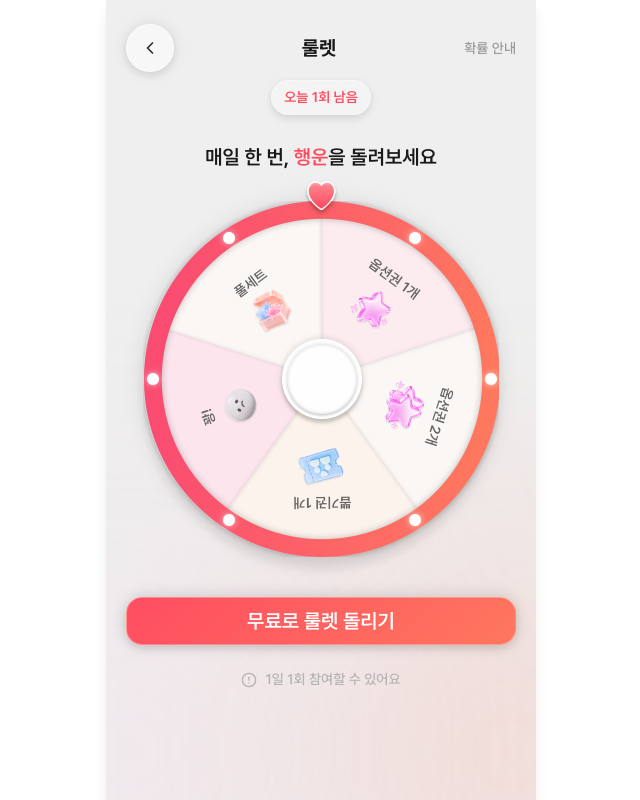
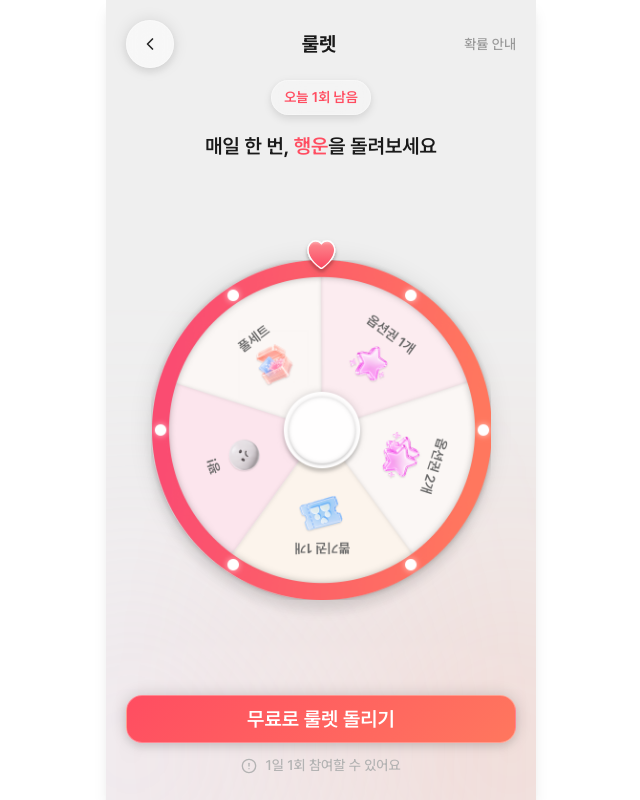
Before and after one commit to COMAtching/COMAtching5_FE, a Next.js app: page /roulette/free in a window 1280 px wide. Shown: the whole page, without its empty margins (319-959 px from the left). Built offline with nearby package versions, Linux system fonts and the light colour scheme; no server answers.

Commit message:
feat: 한화면에 들어가게 수정

```diff
--- a/app/roulette/free/_components/Roulette.tsx
+++ b/app/roulette/free/_components/Roulette.tsx
@@ -31,59 +31,53 @@ const Roulette = forwardRef<RouletteHandle, RouletteProps>(
   ({ onFinish, onSpinChange, className }, ref) => {
     const [isSpinning, setIsSpinning] = useState(false);
     const [rotation, setRotation] = useState(0);
-    const hapticTimersRef = useRef<NodeJS.Timeout[]>([]);
-
-    // 언마운트 시 진동 및 타이머 정리
+    // 언마운트 시 진행 중인 진동 즉시 중단
     useEffect(() => {
       return () => {
-        hapticTimersRef.current.forEach(clearTimeout);
         if (typeof window !== "undefined" && "vibrate" in navigator) {
           navigator.vibrate(0);
         }
       };
     }, []);
 
-    // 갤럭시 등 안드로이드 브라우저 햅틱 피드백 (회전 감속에 맞춤)
+    // 갤럭시 등 안드로이드 크롬 햅틱 피드백 (회전 감속에 맞춘 연속 진동 패턴)
     const triggerHapticFeedback = () => {
       if (typeof window === "undefined" || !("vibrate" in navigator)) return;
 
-      // 이전 타이머 정리
-      hapticTimersRef.current.forEach(clearTimeout);
-      hapticTimersRef.current = [];
+      try {
+        // 기존 진동 즉시 정지
+        navigator.vibrate(0);
 
-      // 1. 출발 순간 진동
-      navigator.vibrate(35);
+        // [진동, 대기, 진동, 대기...] 형식의 패턴 생성 (총 7초 회전과 싱크)
+        const pattern: number[] = [];
+        let elapsed = 0;
+        let pause = 75; // 초기 빠른 회전 시 대기 간격
 
-      // 2. 회전하는 동안 점점 느려지는 틱 진동
-      let elapsed = 0;
-      let delay = 60;
+        // 0초부터 ~6.3초까지 감속되는 틱 진동 패턴 생성
+        while (elapsed < 6300) {
+          // 손끝에 확실히 느껴지도록 25ms ~ 45ms 강도로 점진적 조절
+          const vibDuration = elapsed < 3000 ? 30 : elapsed < 5000 ? 38 : 45;
+          pattern.push(vibDuration);
+          pattern.push(pause);
+          elapsed += vibDuration + pause;
+          // 회전이 느려질수록 진동 간격을 점차 넓힘
+          pause = Math.min(800, Math.floor(pause * 1.09));
+        }
 
-      const tick = () => {
-        elapsed += delay;
-        if (elapsed >= 6500) return;
+        // 마지막 당첨 순간(7초)까지 대기 시간을 마지막 pause에 합산
+        const remainingWait = Math.max(100, 7000 - elapsed);
+        if (pattern.length > 0) {
+          pattern[pattern.length - 1] += remainingWait;
+        }
 
-        try {
-          navigator.vibrate(10);
-        } catch {}
+        // 7초 정지 순간 당첨 축하 묵직한 더블 햅틱 (80ms 진동 -> 80ms 쉼 -> 150ms 진동)
+        pattern.push(80, 80, 150);
 
-        // 시간이 지날수록 간격이 점차 늘어남 (감속 체감)
-        const progress = elapsed / 7000;
-        delay = Math.floor(60 + Math.pow(progress, 3) * 600);
-
-        const timer = setTimeout(tick, delay);
-        hapticTimersRef.current.push(timer);
-      };
-
-      const firstTimer = setTimeout(tick, delay);
-      hapticTimersRef.current.push(firstTimer);
-
-      // 3. 7초 뒤 당첨 멈춤 진동
-      const endTimer = setTimeout(() => {
-        try {
-          navigator.vibrate([60, 50, 120]);
-        } catch {}
-      }, 7000);
-      hapticTimersRef.current.push(endTimer);
+        // 버튼 클릭(사용자 인터랙션) 스택에서 네이티브 패턴 통째로 즉시 전달
+        navigator.vibrate(pattern);
+      } catch (err) {
+        console.error("Vibration failed:", err);
+      }
     };
 
     const spin = () => {
@@ -134,7 +128,7 @@ const Roulette = forwardRef<RouletteHandle, RouletteProps>(
     return (
       <div
         className={cn(
-          "relative flex w-full max-w-[356px] flex-col items-center justify-center",
+          "relative flex w-full max-w-[min(340px,78vw)] flex-col items-center justify-center",
           className,
         )}
       >
--- a/app/roulette/free/_components/ScreenRouletteMain.tsx
+++ b/app/roulette/free/_components/ScreenRouletteMain.tsx
@@ -21,7 +21,9 @@ const ScreenRouletteMain = () => {
   };
 
   return (
-    <div className="flex w-full flex-col items-center px-5 pt-4 pb-10">
+    <div className="flex h-dvh w-full flex-col items-center justify-between overflow-hidden px-5 pt-3 pb-6">
+      {/* Top Group: Header, Badge, Tagline */}
+      <div className="flex w-full flex-col items-center">
         <PageHeader
           title="룰렛"
           sidebar={
@@ -32,37 +34,41 @@ const ScreenRouletteMain = () => {
         />
 
         {/* Remaining chances badge */}
-      <div className="border-color-gray-0-a30 bg-color-gray-0-a30 flex h-[35px] items-center gap-2 rounded-full border px-3 shadow-[0px_0px_8px_rgba(0,0,0,0.04),0px_4px_8px_rgba(0,0,0,0.1)] backdrop-blur-[15px]">
+        <div className="border-color-gray-0-a30 bg-color-gray-0-a30 mt-1 flex h-[35px] items-center gap-2 rounded-full border px-3 shadow-[0px_0px_8px_rgba(0,0,0,0.04),0px_4px_8px_rgba(0,0,0,0.1)] backdrop-blur-[15px]">
           <span className="typo-14-600 text-color-text-highlight">
             오늘 {remainingChances}회 남음
           </span>
         </div>
 
         {/* Tagline */}
-      <p className="typo-20-600 text-color-text-black mt-[27px] mb-[13px] text-center">
+        <p className="typo-20-600 text-color-text-black mt-4 mb-1 text-center">
           {hasChances ? (
             <>
-            매일 한 번, <span className="text-color-text-highlight">행운</span>
-            을 돌려보세요
+              매일 한 번,{" "}
+              <span className="text-color-text-highlight">행운</span>을
+              돌려보세요
             </>
           ) : (
             "오늘 사용 완료! 내일 또 도전해봐요"
           )}
         </p>
+      </div>
 
-      {/* Roulette wheel */}
+      {/* Center: Roulette Wheel */}
+      <div className="my-auto flex w-full items-center justify-center">
         <Roulette
           ref={rouletteRef}
-        className="mt-4"
           onSpinChange={setIsSpinning}
           onFinish={(idx) => console.log("당첨 인덱스:", idx)}
         />
+      </div>
 
-      {/* Spin Button */}
+      {/* Bottom Group: Spin Button + Notice */}
+      <div className="flex w-full flex-col items-center gap-3">
         <Button
           disabled={!hasChances || isSpinning}
           onClick={handleSpin}
-        className="typo-20-600 bg-button-primary mt-10 mb-6 py-4"
+          className="typo-20-600 bg-button-primary w-full py-4"
         >
           {isSpinning ? "돌아가는 중..." : "무료로 룰렛 돌리기"}
         </Button>
@@ -73,6 +79,7 @@ const ScreenRouletteMain = () => {
           <span>1일 1회 참여할 수 있어요</span>
         </div>
       </div>
+    </div>
   );
 };
 
```
Lines whose indentation alone changed are shown as unchanged.
